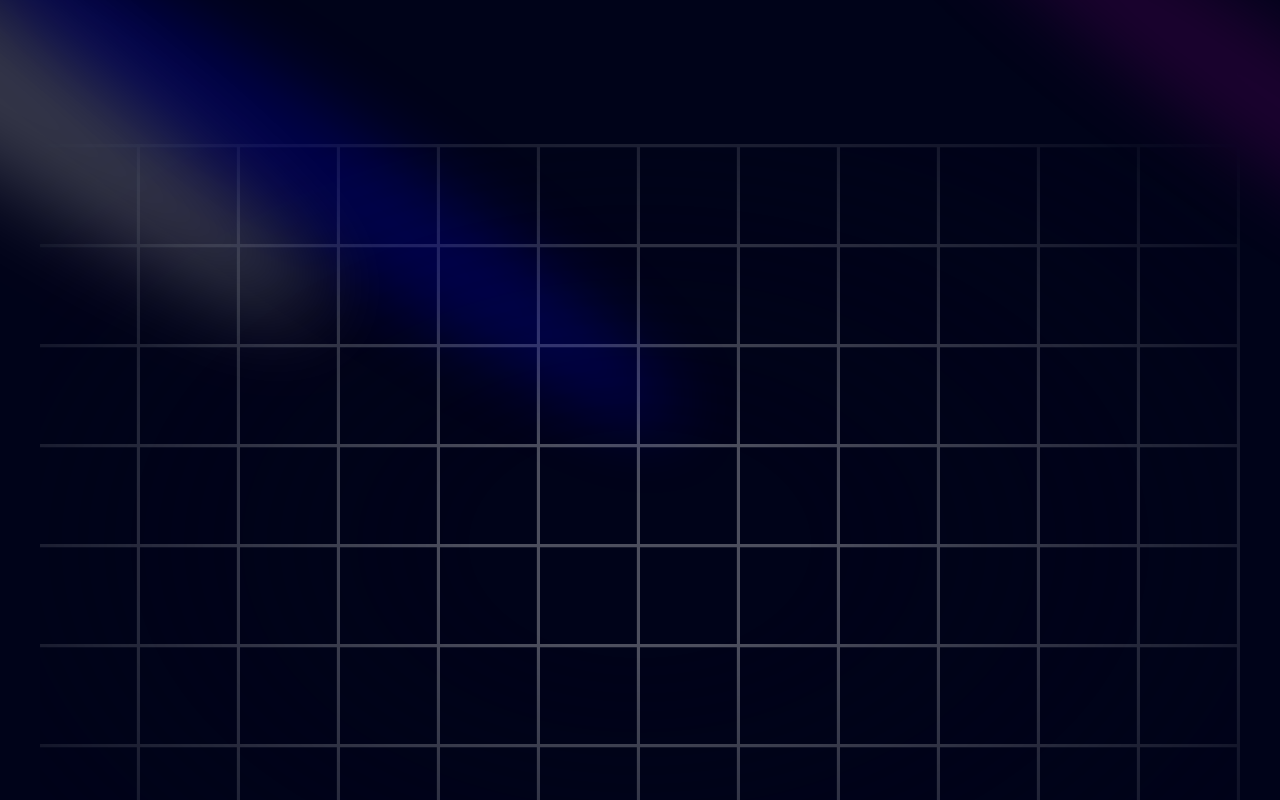
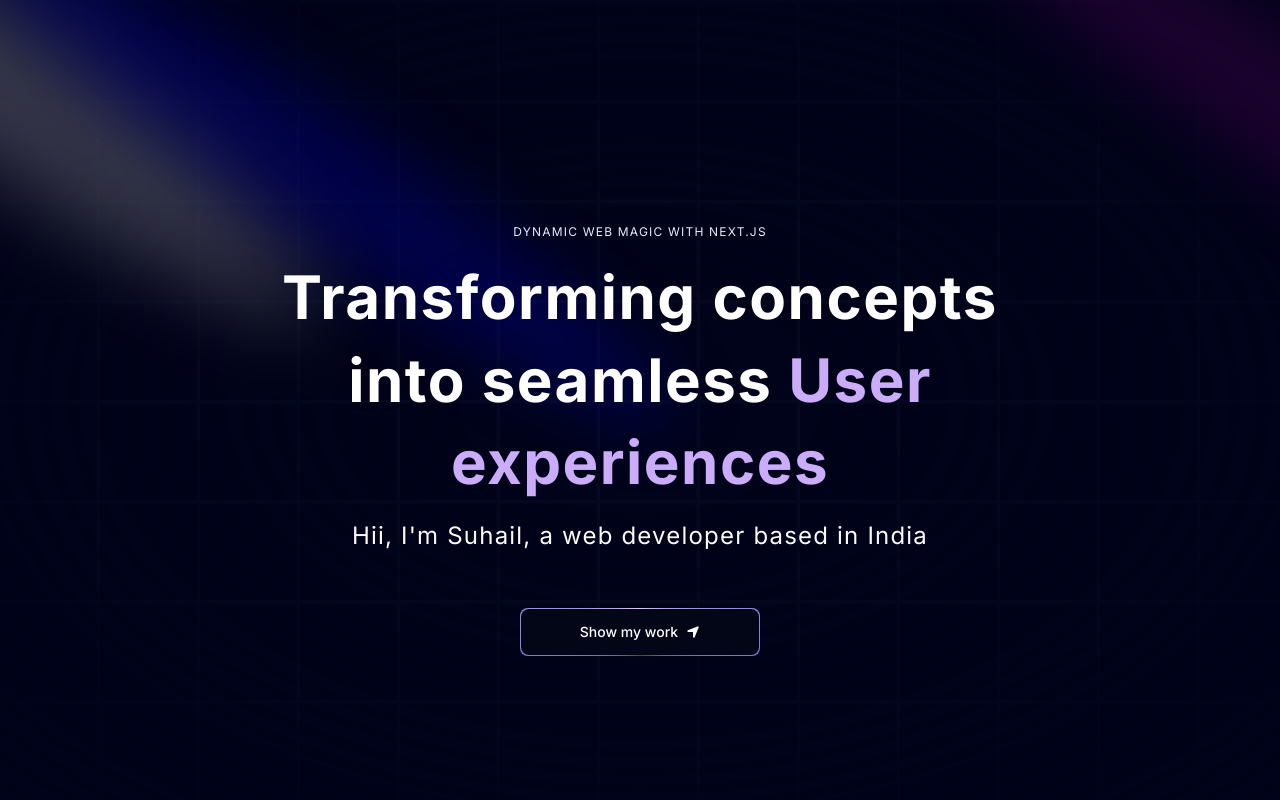
Before and after one commit to SuhailRazi/Next.Js_Portfolio, a Next.js app: page / in a window 1280 px wide. Shown: the top 800 px of the page. Built offline with nearby package versions, Linux system fonts and the light colour scheme.

Commit message:
hero section added, button component added, react icons installed

```diff
--- a/components/Hero.tsx
+++ b/components/Hero.tsx
@@ -1,5 +1,8 @@
 import React from "react";
 import { Spotlight } from "./ui/Spotlight";
+import { TextGenerateEffect } from "./ui/TextGeneration";
+import MagicButton from "./ui/MagicButton";
+import { FaLocationArrow } from "react-icons/fa6";
 
 const Hero = () => {
   return (
@@ -15,9 +18,30 @@
         />
         <Spotlight className="top-28 left-80 h-[80vh] w-[50vw]" fill="blue" />
       </div>
-      <div className="h-screen w-full dark:bg-black-100 bg-white  dark:bg-grid-white/[0.3] bg-grid-black/[0.2] relative flex items-center justify-center">
-        {/* Radial gradient for the container to give a faded look */}
+      <div className="h-screen w-full dark:bg-black-100 bg-white  dark:bg-grid-white/[0.02] bg-grid-black/[0.2] flex items-center justify-center absolute top-0 left-0">
         <div className="absolute pointer-events-none inset-0 flex items-center justify-center dark:bg-black-100 bg-white [mask-image:radial-gradient(ellipse_at_center,transparent_20%,black)]" />
+      </div>
+      <div className="flex justify-center relative my-20 z-10">
+        <div className="max-w-[89vw] md:max-w-2xl lg:max-w-[60vw] flex flex-col items-center justify-center">
+          <h2 className="uppercase tracking-widest text-xs text-center text-blue-100 max-w-80">
+            Dynamic Web Magic with Next.js
+          </h2>
+
+          <TextGenerateEffect
+            className="text-center text-[40px] md:text-5xl lg:text-6xl"
+            words="Transforming concepts into seamless User experiences"
+          />
+          <p className="text-center md:tracking-wider mb-4 text-sm md-text-lg lg:text-2xl">
+            Hii, I&apos;m Suhail, a web developer based in India
+          </p>
+          <a href="#about">
+            <MagicButton
+              title="Show my work"
+              icon={<FaLocationArrow />}
+              position={"right"}
+            />
+          </a>
+        </div>
       </div>
     </div>
   );
--- /dev/null
+++ b/components/ui/MagicButton.tsx
@@ -0,0 +1,30 @@
+import React from "react";
+
+const MagicButton = ({
+  title,
+  icon,
+  position,
+  handleClick,
+  otherClasses,
+}: {
+  title: string;
+  icon: React.ReactNode;
+  position: string;
+  handleClick?: () => void;
+  otherClasses?: string;
+}) => {
+  return (
+    <button className="relative inline-flex h-12 w-full overflow-hidden rounded-lg p-[1px] focus:outline-none md:w-60 md:mt-10">
+      <span className="absolute inset-[-1000%] animate-[spin_2s_linear_infinite] bg-[conic-gradient(from_90deg_at_50%_50%,#E2CBFF_0%,#393BB2_50%,#E2CBFF_100%)]" />
+      <span
+        className={`inline-flex h-full w-full cursor-pointer items-center justify-center rounded-lg bg-slate-950 px-7 text-sm font-medium text-white backdrop-blur-3xl gap-2 ${otherClasses}`}
+      >
+        {position === "left" && icon}
+        {title}
+        {position === "right" && icon}
+      </span>
+    </button>
+  );
+};
+
+export default MagicButton;
--- /dev/null
+++ b/components/ui/TextGeneration.tsx
@@ -0,0 +1,56 @@
+"use client";
+import { useEffect } from "react";
+import { motion, stagger, useAnimate } from "framer-motion";
+import { cn } from "@/lib/utils";
+
+export const TextGenerateEffect = ({
+  words,
+  className,
+}: {
+  words: string;
+  className?: string;
+}) => {
+  const [scope, animate] = useAnimate();
+  let wordsArray = words.split(" ");
+  useEffect(() => {
+    animate(
+      "span",
+      {
+        opacity: 1,
+      },
+      {
+        duration: 2,
+        delay: stagger(0.2),
+      }
+    );
+  }, [animate]);
+
+  const renderWords = () => {
+    return (
+      <motion.div ref={scope}>
+        {wordsArray.map((word, idx) => {
+          return (
+            <motion.span
+              key={word + idx}
+              className={`${
+                idx > 3 ? "text-purple" : "dark:text-white text-black"
+              } opacity-0`}
+            >
+              {word}{" "}
+            </motion.span>
+          );
+        })}
+      </motion.div>
+    );
+  };
+
+  return (
+    <div className={cn("font-bold", className)}>
+      <div className="my-4">
+        <div className=" dark:text-white text-black leading-snug tracking-wide">
+          {renderWords()}
+        </div>
+      </div>
+    </div>
+  );
+};
--- a/package.json
+++ b/package.json
@@ -16,6 +16,7 @@
     "next-themes": "^0.3.0",
     "react": "^18",
     "react-dom": "^18",
+    "react-icons": "^5.2.1",
     "tailwind-merge": "^2.4.0",
     "tailwindcss-animate": "^1.0.7"
   },
```
Also changed, not shown: 1 other file (tests, documents, lock files or other folders).
